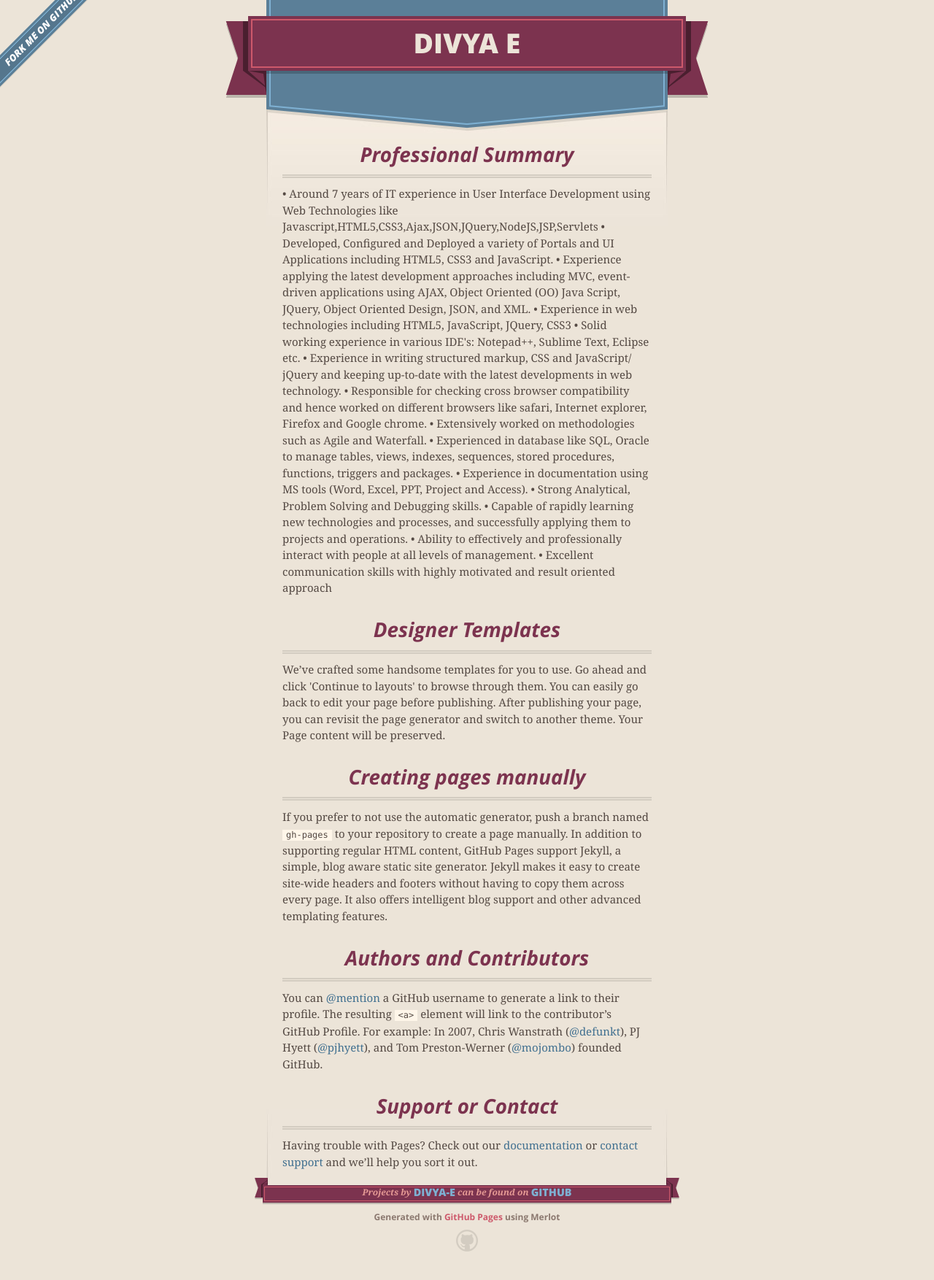
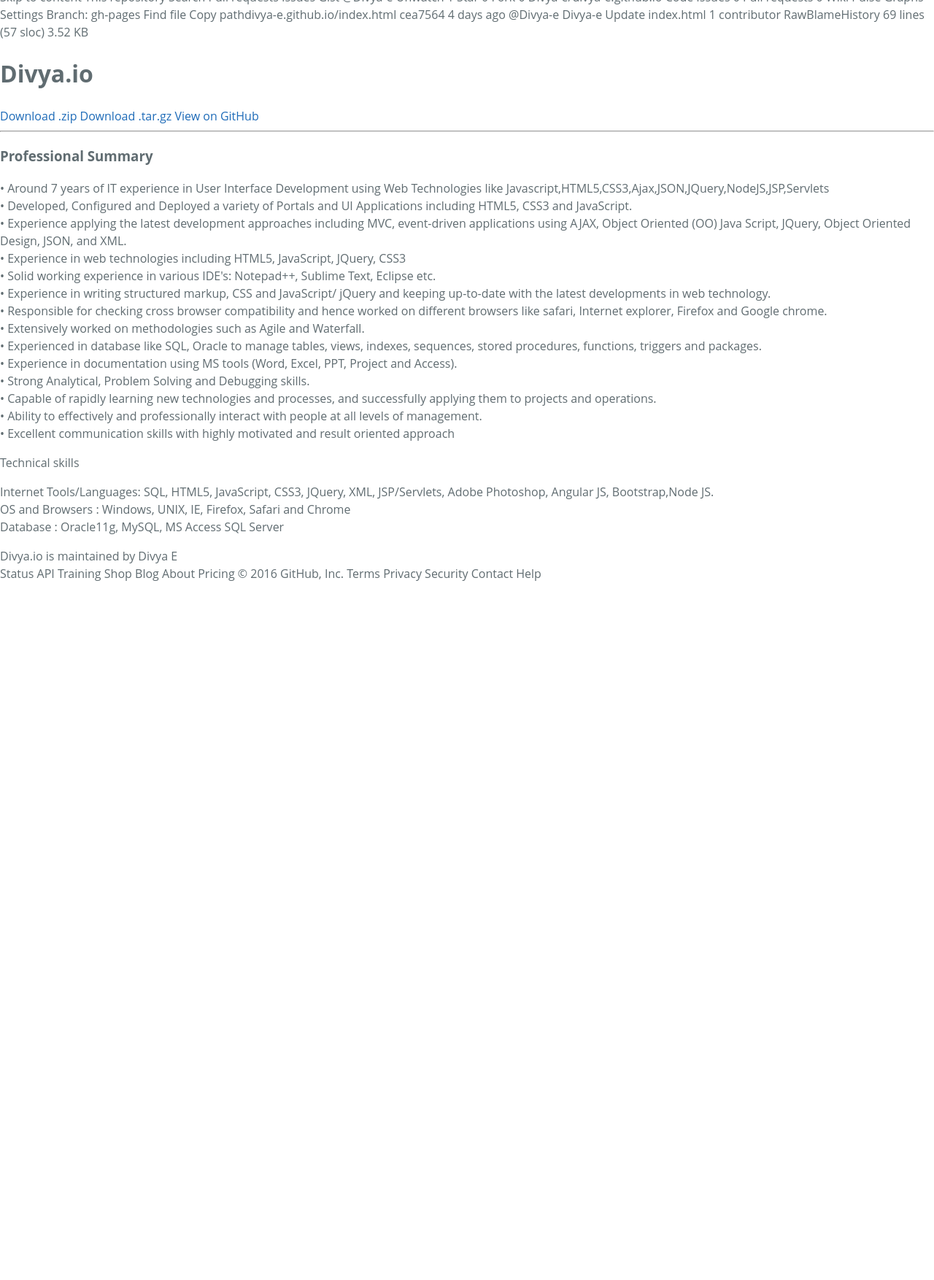
Before and after one commit to Divya-e/divya-e.github.io, a plain HTML site: page index.html in a window 1280 px wide. Shown: the part 16-1770 px from the top of the page at 73% size. After the commit the page ends 814 px from the top, so only its background shows below. Drawn offline with nearby package versions, Linux system fonts and the light colour scheme; a web font is replaced by a local one.

Commit message:
Update index.html

```diff
--- a/index.html
+++ b/index.html
@@ -1,103 +1,86 @@
+Skip to content
+This repository
+Search
+Pull requests
+Issues
+Gist
+ @Divya-e
+ Unwatch 1
+  Star 0
+  Fork 0 Divya-e/divya-e.github.io
+ Code  Issues 0  Pull requests 0  Wiki  Pulse  Graphs  Settings
+Branch: gh-pages Find file Copy pathdivya-e.github.io/index.html
+cea7564  4 days ago
+@Divya-e Divya-e Update index.html
+1 contributor
+RawBlameHistory     69 lines (57 sloc)  3.52 KB
 <!DOCTYPE html>
 <html>
   <head>
     <meta charset='utf-8'>
     <meta http-equiv="X-UA-Compatible" content="chrome=1">
-    <meta name="viewport" content="width=640">
-
-    <link rel="stylesheet" href="stylesheets/core.css" media="screen">
-    <link rel="stylesheet" href="stylesheets/mobile.css" media="handheld, only screen and (max-device-width:640px)">
-    <link rel="stylesheet" href="stylesheets/github-light.css">
-
-    <script type="text/javascript" src="javascripts/modernizr.js"></script>
-    <script type="text/javascript" src="https://ajax.googleapis.com/ajax/libs/jquery/1.7.1/jquery.min.js"></script>
-    <script type="text/javascript" src="javascripts/headsmart.min.js"></script>
-    <script type="text/javascript">
-      $(document).ready(function () {
-        $('#main_content').headsmart()
-      })
-    </script>
-    <title>Divya E by Divya-e</title>
+    <link href='https://fonts.googleapis.com/css?family=Chivo:900' rel='stylesheet' type='text/css'>
+    <link rel="stylesheet" type="text/css" href="stylesheets/stylesheet.css" media="screen">
+    <link rel="stylesheet" type="text/css" href="stylesheets/github-dark.css" media="screen">
+    <link rel="stylesheet" type="text/css" href="stylesheets/print.css" media="print">
+    <!--[if lt IE 9]>
+    <script src="//html5shiv.googlecode.com/svn/trunk/html5.js"></script>
+    <![endif]-->
+    <title>Divya E</title>
   </head>
 
   <body>
-    <a id="forkme_banner" href="https://github.com/Divya-e">View on GitHub</a>
-    <div class="shell">
+    <div id="container">
+      <div class="inner">
 
         <header>
-        <span class="ribbon-outer">
-          <span class="ribbon-inner">
-            <h1>Divya E</h1>
+          <h1>Divya.io</h1>
           <h2></h2>
-          </span>
-          <span class="left-tail"></span>
-          <span class="right-tail"></span>
-        </span>
         </header>
 
-      <div id="no-downloads">
-        <span class="inner">
-        </span>
-      </div>
+        <section id="downloads" class="clearfix">
+          <a href="https://github.com/Divya-e/divya.io/zipball/master" id="download-zip" class="button"><span>Download .zip</span></a>
+          <a href="https://github.com/Divya-e/divya.io/tarball/master" id="download-tar-gz" class="button"><span>Download .tar.gz</span></a>
+          <a href="https://github.com/Divya-e/divya.io" id="view-on-github" class="button"><span>View on GitHub</span></a>
+        </section>
 
-
-      <span class="banner-fix"></span>
-
+        <hr>
 
         <section id="main_content">
           <h3>
 <a id="professional-summary" class="anchor" href="#professional-summary" aria-hidden="true"><span aria-hidden="true" class="octicon octicon-link"></span></a>Professional Summary</h3>
 
 <p>• Around 7 years of IT experience in User Interface Development using Web Technologies like Javascript,HTML5,CSS3,Ajax,JSON,JQuery,NodeJS,JSP,Servlets
-• Developed, Configured and Deployed a variety of Portals and UI Applications including HTML5, CSS3 and JavaScript.
-• Experience applying the latest development approaches including MVC, event-driven applications using AJAX, Object Oriented (OO) Java Script, JQuery, Object Oriented Design, JSON, and XML.
-• Experience in web technologies including HTML5, JavaScript, JQuery, CSS3
-• Solid working experience in various IDE's: Notepad++, Sublime Text, Eclipse etc.
-• Experience in writing structured markup, CSS and JavaScript/ jQuery and keeping up-to-date with the latest developments in web technology.
-• Responsible for checking cross browser compatibility and hence worked on different browsers like safari, Internet explorer, Firefox and Google chrome.
-• Extensively worked on methodologies such as Agile and Waterfall.
-• Experienced in database like SQL, Oracle to manage tables, views, indexes, sequences, stored procedures, functions, triggers and packages.
-• Experience in documentation using MS tools (Word, Excel, PPT, Project and Access).
-• Strong Analytical, Problem Solving and Debugging skills.
-• Capable of rapidly learning new technologies and processes, and successfully applying them to projects and operations.
-• Ability to effectively and professionally interact with people at all levels of management.
-• Excellent communication skills with highly motivated and result oriented approach</p>
+<br>• Developed, Configured and Deployed a variety of Portals and UI Applications including HTML5, CSS3 and JavaScript.
+<br>• Experience applying the latest development approaches including MVC, event-driven applications using AJAX, Object Oriented (OO) Java Script, JQuery, Object Oriented Design, JSON, and XML.
+<br>• Experience in web technologies including HTML5, JavaScript, JQuery, CSS3
+<br>• Solid working experience in various IDE's: Notepad++, Sublime Text, Eclipse etc.
+<br>• Experience in writing structured markup, CSS and JavaScript/ jQuery and keeping up-to-date with the latest developments in web technology.
+<br>• Responsible for checking cross browser compatibility and hence worked on different browsers like safari, Internet explorer, Firefox and Google chrome.
+<br>• Extensively worked on methodologies such as Agile and Waterfall.
+<br>• Experienced in database like SQL, Oracle to manage tables, views, indexes, sequences, stored procedures, functions, triggers and packages.
+<br>• Experience in documentation using MS tools (Word, Excel, PPT, Project and Access).
+<br>• Strong Analytical, Problem Solving and Debugging skills.
+<br>• Capable of rapidly learning new technologies and processes, and successfully applying them to projects and operations.
+<br>• Ability to effectively and professionally interact with people at all levels of management.
+<br>• Excellent communication skills with highly motivated and result oriented approach</p>
 
-<h3>
-<a id="designer-templates" class="anchor" href="#designer-templates" aria-hidden="true"><span aria-hidden="true" class="octicon octicon-link"></span></a>Designer Templates</h3>
+<p>Technical skills</p>
+<p>Internet Tools/Languages: SQL, HTML5, JavaScript, CSS3, JQuery, XML, JSP/Servlets, Adobe Photoshop, Angular JS, Bootstrap,Node JS.
+<br>OS and Browsers	  : Windows, UNIX, IE, Firefox, Safari and Chrome
+<br>Database		  : Oracle11g, MySQL, MS Access SQL Server
 
-<p>We’ve crafted some handsome templates for you to use. Go ahead and click 'Continue to layouts' to browse through them. You can easily go back to edit your page before publishing. After publishing your page, you can revisit the page generator and switch to another theme. Your Page content will be preserved.</p>
-
-<h3>
-<a id="creating-pages-manually" class="anchor" href="#creating-pages-manually" aria-hidden="true"><span aria-hidden="true" class="octicon octicon-link"></span></a>Creating pages manually</h3>
-
-<p>If you prefer to not use the automatic generator, push a branch named <code>gh-pages</code> to your repository to create a page manually. In addition to supporting regular HTML content, GitHub Pages support Jekyll, a simple, blog aware static site generator. Jekyll makes it easy to create site-wide headers and footers without having to copy them across every page. It also offers intelligent blog support and other advanced templating features.</p>
-
-<h3>
-<a id="authors-and-contributors" class="anchor" href="#authors-and-contributors" aria-hidden="true"><span aria-hidden="true" class="octicon octicon-link"></span></a>Authors and Contributors</h3>
-
-<p>You can <a href="https://help.github.com/articles/basic-writing-and-formatting-syntax/#mentioning-users-and-teams" class="user-mention">@mention</a> a GitHub username to generate a link to their profile. The resulting <code>&lt;a&gt;</code> element will link to the contributor’s GitHub Profile. For example: In 2007, Chris Wanstrath (<a href="https://github.com/defunkt" class="user-mention">@defunkt</a>), PJ Hyett (<a href="https://github.com/pjhyett" class="user-mention">@pjhyett</a>), and Tom Preston-Werner (<a href="https://github.com/mojombo" class="user-mention">@mojombo</a>) founded GitHub.</p>
-
-<h3>
-<a id="support-or-contact" class="anchor" href="#support-or-contact" aria-hidden="true"><span aria-hidden="true" class="octicon octicon-link"></span></a>Support or Contact</h3>
-
-<p>Having trouble with Pages? Check out our <a href="https://help.github.com/pages">documentation</a> or <a href="https://github.com/contact">contact support</a> and we’ll help you sort it out.</p>
+</p>
       </section>
 
         <footer>
-        <span class="ribbon-outer">
-          <span class="ribbon-inner">
-            <p>Projects by <a href="https://github.com/Divya-e">Divya-e</a> can be found on <a href="https://github.com/Divya-e">GitHub</a></p>
-          </span>
-          <span class="left-tail"></span>
-          <span class="right-tail"></span>
-        </span>
-        <p>Generated with <a href="https://pages.github.com">GitHub Pages</a> using Merlot</p>
-        <span class="octocat"></span>
+          Divya.io is maintained by Divya E<br>
           </footer>
 
+
       </div>
-
-
+    </div>
   </body>
 </html>
+Status API Training Shop Blog About Pricing
+© 2016 GitHub, Inc. Terms Privacy Security Contact Help
```
Lines whose indentation alone changed are shown as unchanged.
